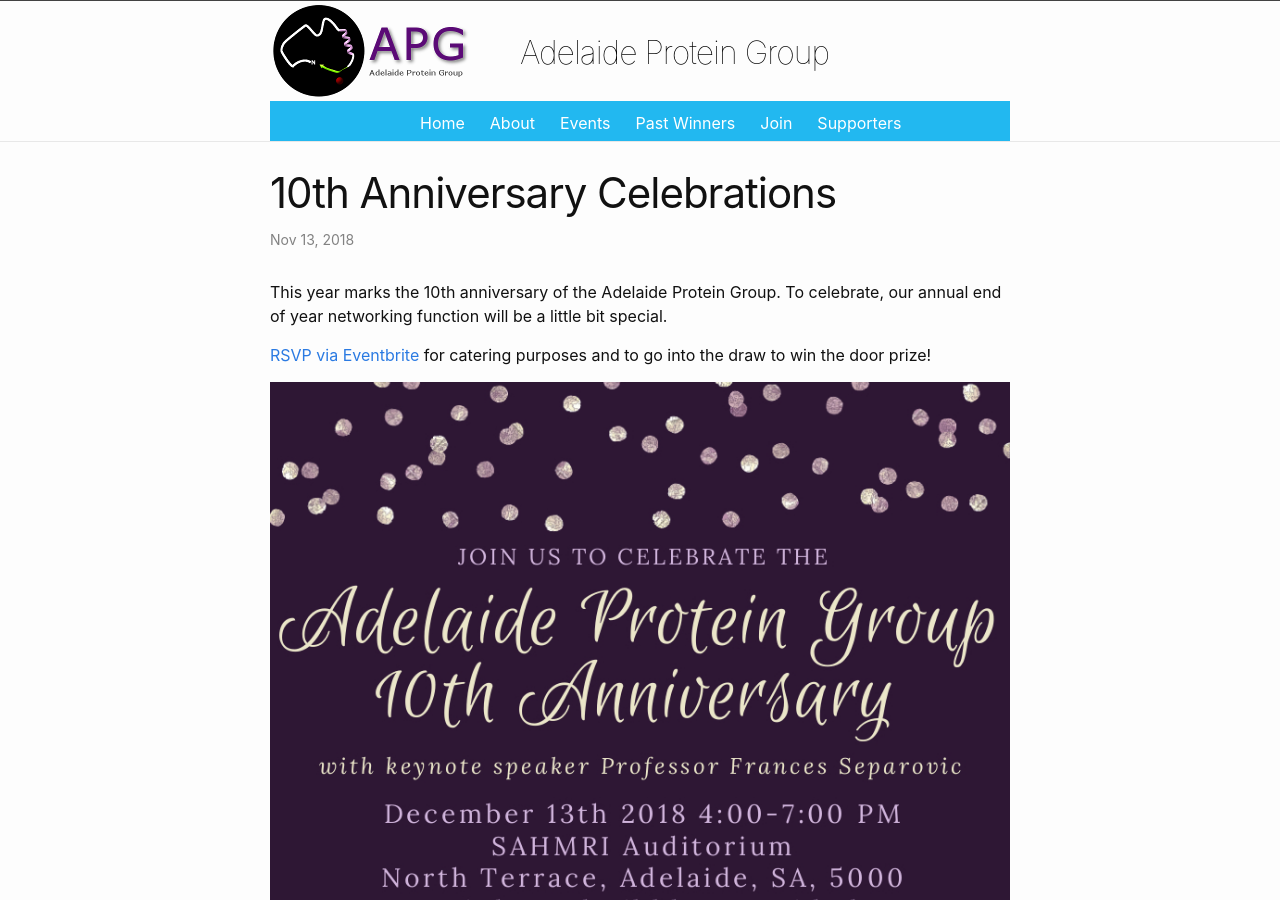
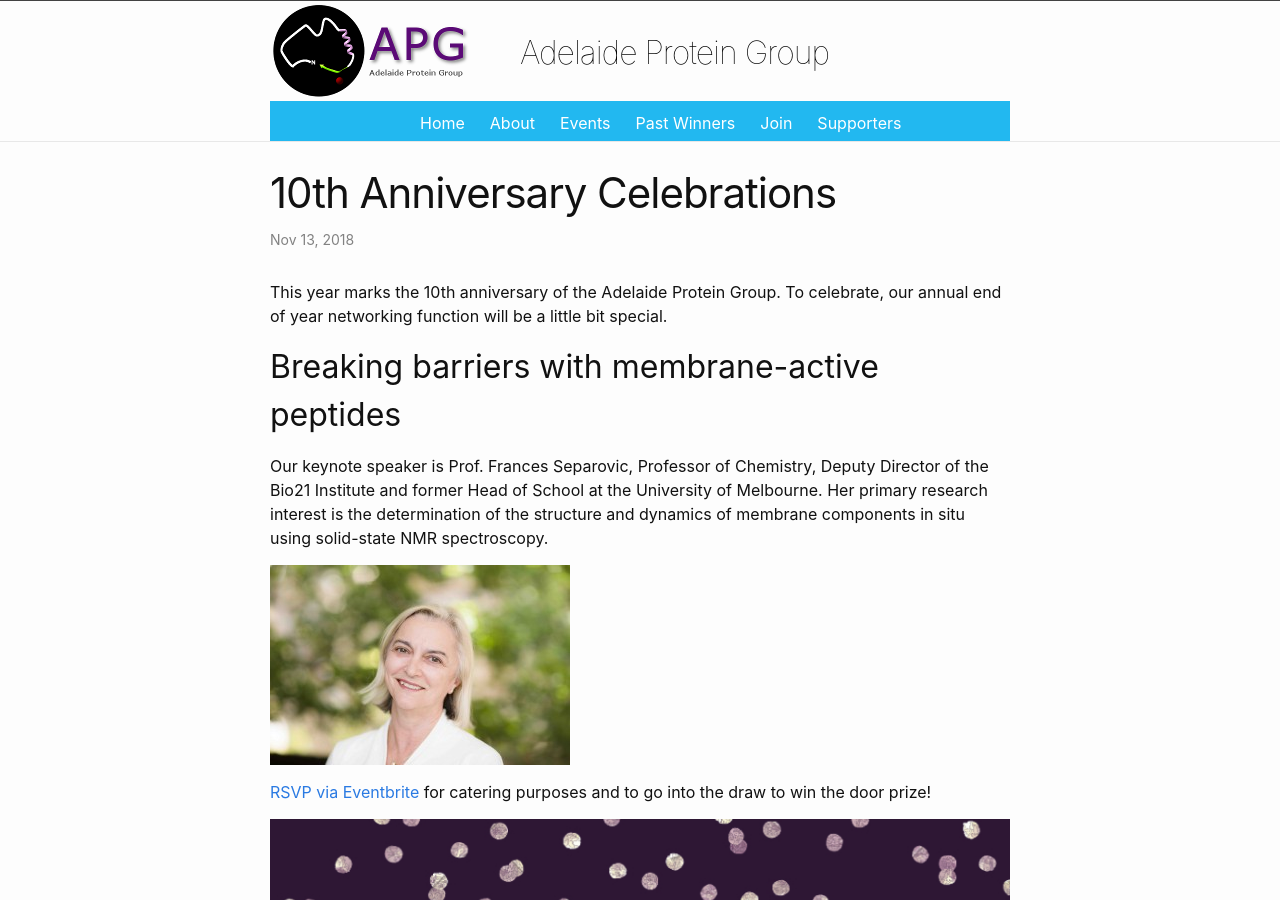
Before and after one commit to apg-asbmb/apg-asbmb.github.io, a Jekyll site: the page built from _posts/2018-11-13-10th-anniversary.md, in a window 1280 px wide and 900 px high. Built offline with Jekyll 4.4.1, drawn with Linux system fonts in a browser that asks for light colours.

Commit message:
update 10th anniversary + higher res 2009 flyers

```diff
--- a/_posts/2018-11-13-10th-anniversary.md
+++ b/_posts/2018-11-13-10th-anniversary.md
@@ -7,6 +7,13 @@ categories: events
 This year marks the 10th anniversary of the Adelaide Protein Group.
 To celebrate, our annual end of year networking function will be a little bit special.
 
+## Breaking barriers with membrane-active peptides
+
+Our keynote speaker is Prof. Frances Separovic, Professor of Chemistry, Deputy Director of the Bio21 Institute and former Head of School at the University of Melbourne.
+Her primary research interest is the determination of the structure and dynamics of membrane components in situ using solid-state NMR spectroscopy.
+
+![](/assets/images/FS.jpg)
+
 [RSVP via Eventbrite](https://www.eventbrite.com.au/e/adelaide-protein-group-10th-anniversary-tickets-52390309827) for catering purposes and to go into the draw to win the door prize!
 
 ![](/assets/images/2018_anniversary.jpeg)
```
Also changed, not shown: _posts/2009-02-03-seminar.md (added, +7 -0 lines), assets/images/2009_seminar.jpg, assets/images/2009_seminar2.jpg, assets/images/2009_symposium.jpg (added), assets/images/2010_sa.jpg, assets/images/FS.jpg (added).
